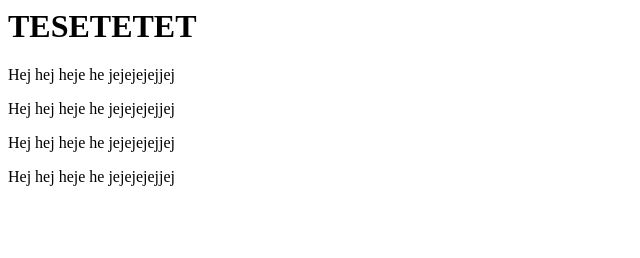
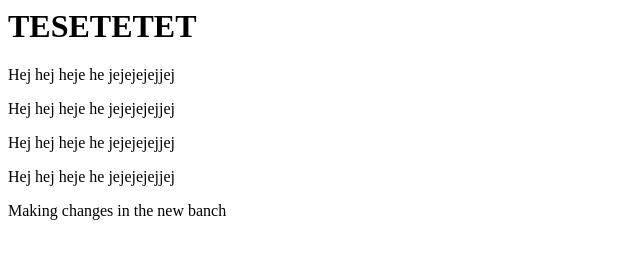
Before and after one commit to Sonkerud/TestMe, a plain HTML site: page index.html in a window 1280 px wide. Shown: the whole page, without its empty margins (0-640 px from the left). Drawn offline with Linux system fonts and the light colour scheme.

Commit message:
changes in new branch

```diff
--- a/index.html
+++ b/index.html
@@ -6,3 +6,4 @@
 
 <p>Hej hej heje he jejejejejjej</p>
 <p>Hej hej heje he jejejejejjej</p>
+<p>Making changes in the new banch</p>
```
